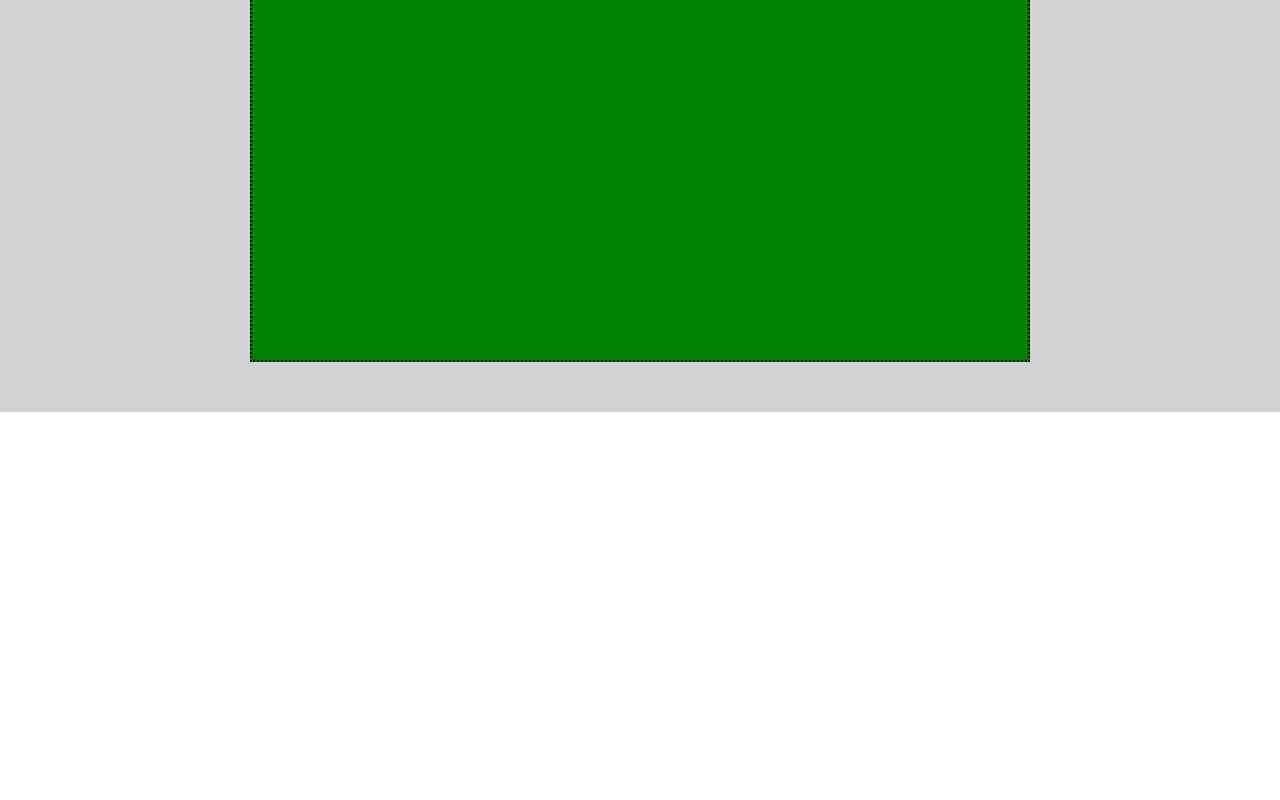
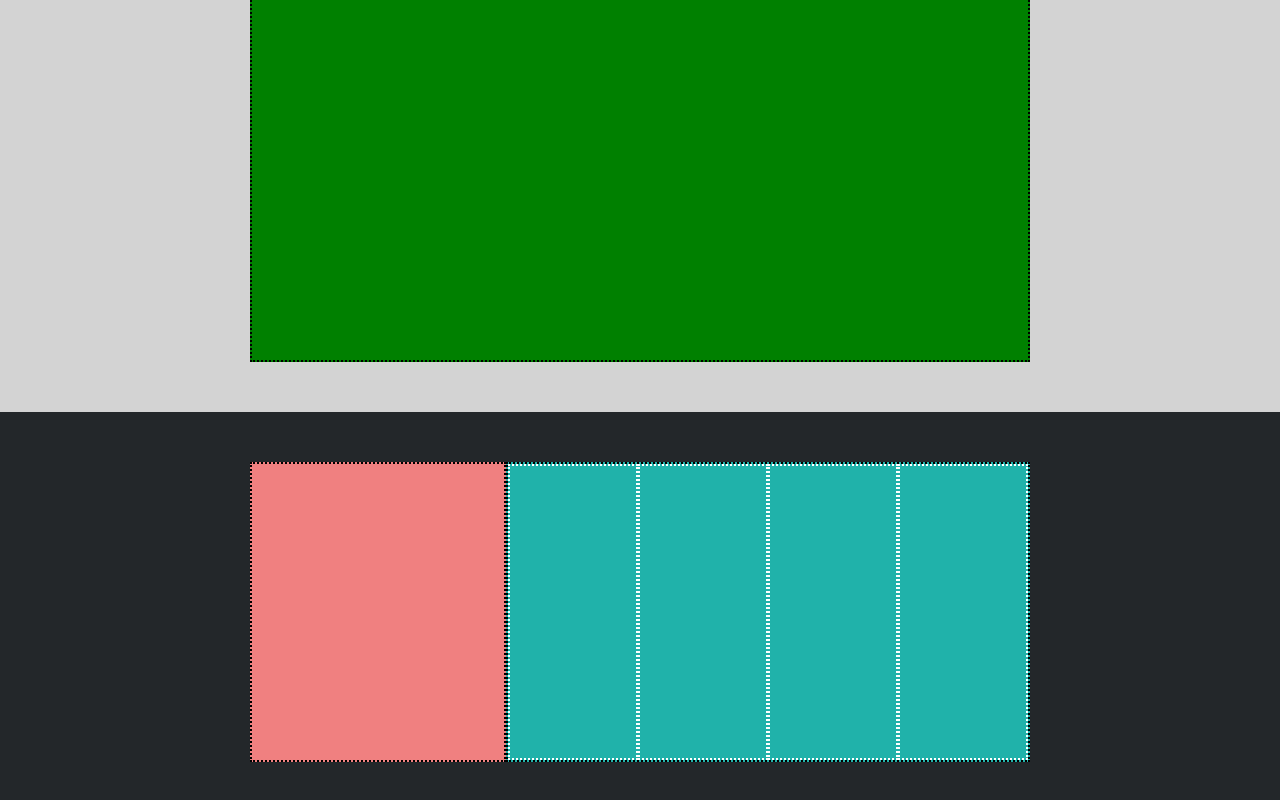
Before and after one commit to Marco-Rocco/htmlcss-struttura-discord, a plain HTML site: page index.html in a window 1280 px wide. Shown: the part 1794-2594 px from the top of the page. Before the commit the page ends 2206 px from the top, so only its background shows below. Drawn offline with Linux system fonts and the light colour scheme.

Commit message:
feat: footer top

```diff
--- a/index.html
+++ b/index.html
@@ -24,7 +24,7 @@
 
     <main>
         <section id="top">
-            <div class="top container"></div>
+            <div class="top square"></div>
         </section>
 
         <section>
@@ -47,8 +47,14 @@
 
     </main>
     <footer>
-        <div>
-
+        <div class="container">
+            <div class="left"></div>
+            <div class="right">
+                <div></div>
+                <div></div>
+                <div></div>
+                <div></div>
+            </div>
         </div>
         <div>
 
--- a/style.css
+++ b/style.css
@@ -69,7 +69,7 @@ main > :nth-child(odd) {
 }
 
 
-.top.container {
+.top.square {
     background-color: #ee82ee;
     width: 70%;
     height: 200px;
@@ -97,3 +97,37 @@ section > div {
     width: 1200px;
     height: 550px;
 }
+
+
+/* footer */
+
+footer {
+    background-color: #23272a;
+    padding: 50px 250px;
+}
+.container {
+    display: flex;
+    justify-content: center;
+    margin: auto;
+}
+
+.container > div {
+    height: 300px;
+    border: 2px dotted black;
+}
+
+.left {
+    background-color: #f08080;
+    flex-grow: 1;
+}
+
+.right {
+    display: flex;
+    background-color: #20b2aa;
+    flex-grow: 2;
+}
+
+.right > div {
+    flex-grow: 1;
+    border: 2px dotted white;
+}
```
